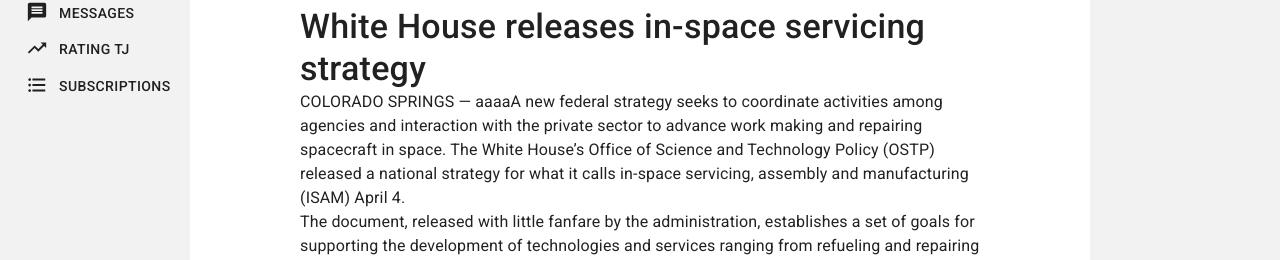
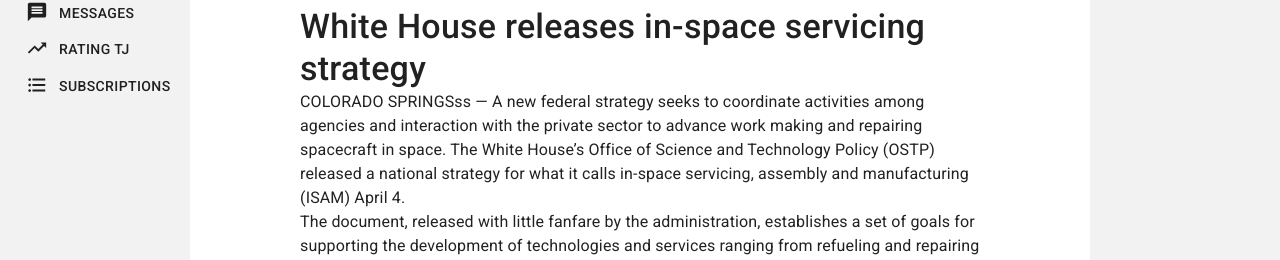
Before and after one commit to waldemarWolles/tjornal_clone_frontend, a Next.js app: page /news/test-123 in a window 1280 px wide. Shown: the part 134-394 px from the top of the page. Built offline with nearby package versions, Linux system fonts and the light colour scheme.

Commit message:
commirqweqwe

```diff
--- a/components/FullPost/FullPost.module.scss
+++ b/components/FullPost/FullPost.module.scss
@@ -1,4 +1,5 @@
 .paper {
+  margin-top: 1px;
   margin-top: 20px;
   padding: 30px 0;
 }
--- a/components/FullPost/index.tsx
+++ b/components/FullPost/index.tsx
@@ -12,7 +12,7 @@
         </Typography>
         <div>
           <Typography>
-            COLORADO SPRINGS — aaaaA new federal strategy seeks to coordinate activities among agencies and interaction with the private
+            COLORADO SPRINGSss — A new federal strategy seeks to coordinate activities among agencies and interaction with the private
             sector to advance work making and repairing spacecraft in space. The White House’s Office of Science and Technology Policy
             (OSTP) released a national strategy for what it calls in-space servicing, assembly and manufacturing (ISAM) April 4.
           </Typography>
```
